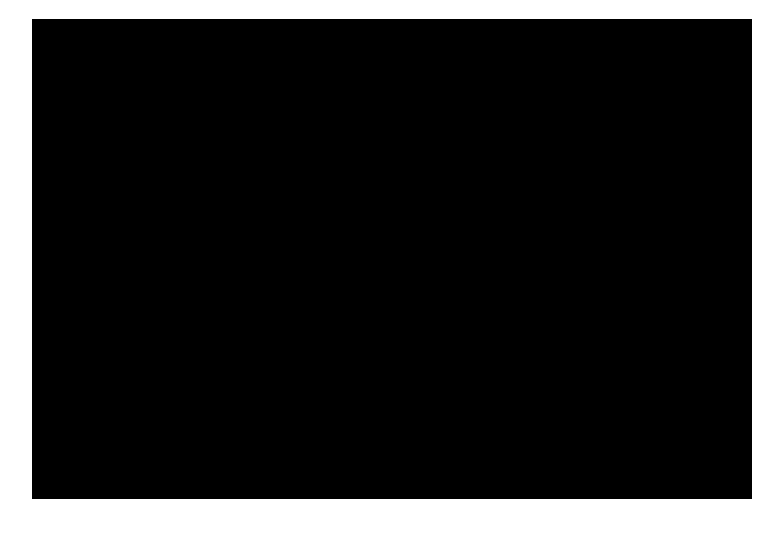
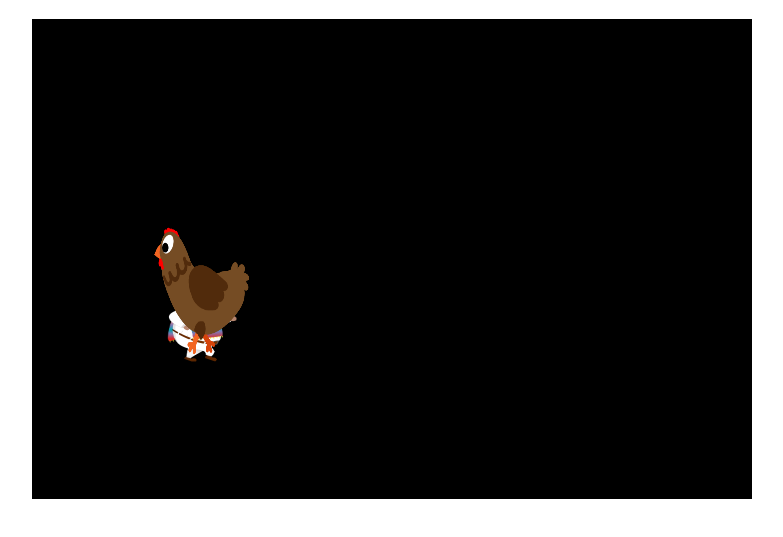
Before and after one commit to AnneEberhard/ElPolloLoco, a plain HTML site: page index.html in a window 1280 px wide. Shown: the part 69-606 px from the top of the page, without its empty margins (248-1031 px from the left). Drawn offline with Linux system fonts and the light colour scheme.

Commit message:
intergrating objects

```diff
--- a/index.html
+++ b/index.html
@@ -1,20 +1,18 @@
 <!DOCTYPE html>
 <html lang="en">
-<head>
-    <meta charset="UTF-8">
-    <meta name="viewport" content="width=device-width, initial-scale=1.0">
+  <head>
+    <meta charset="UTF-8" />
+    <meta name="viewport" content="width=device-width, initial-scale=1.0" />
     <title>El_Pollo_Loco</title>
-    <link rel="stylesheet" href="./style.css">
+    <link rel="stylesheet" href="./style.css" />
     <script src="./models/movable_object.class.js"></script>
     <script src="./models/character.class.js"></script>
     <script src="./models/chicken.class.js"></script>
     <script src="./models/world.class.js"></script>
     <script src="./js/game.js"></script>
-
-</head>
-<body onload="init()">
+  </head>
+  <body onload="init()">
     <h1>El pollo loco</h1>
-    <canvas id="canvas" width="720" height="480">
-    </canvas>
-</body>
+    <canvas id="canvas" width="720" height="480"> </canvas>
+  </body>
 </html>
--- a/js/game.js
+++ b/js/game.js
@@ -1,11 +1,10 @@
 let canvas;
-let ctx;
-let world = new World();
+let world;
 
 function init() {
-    canvas = document.getElementById('canvas');
-    ctx = canvas.getContext('2d');
+  canvas = document.getElementById("canvas");
+  world = new World(canvas);
 
-    console.log(world.character);
-    console.log(world.enemies);
+  console.log(world.character);
+  console.log(world.enemies);
 }
--- a/models/chicken.class.js
+++ b/models/chicken.class.js
@@ -1,4 +1,6 @@
 class Chicken extends MovableObject {
-
-
+  constructor() {
+    // wird immer aufgerufen, wenn die Klasse aufgerufen wird
+    super().loadImage("img/3_enemies_chicken/chicken_normal/1_walk/1_w.png"); //greift auf übergeordnete Klasse zu
+  }
 }
--- a/models/movable_object.class.js
+++ b/models/movable_object.class.js
@@ -1,13 +1,21 @@
 class MovableObject {
-    x;
-    y;
-    img;
+  //Superklasse für alle bewegten Objekte; n Klassen braucht man weder let noch function
+  x = 120;
+  y = 200;
+  img;
+  height = 150;
+  width = 100;
 
-    moveRight() {
-        console.log('moving right');
-    }
+  loadImage(path) {
+    this.img = new Image(); //JS für: this.img = document.getElementById('image') <image id='image'> kommt erst später in HTML
+    this.img.src = path;
+  }
 
-    moveLeft() {
-        console.log('moveLeft');
-    }
+  moveRight() {
+    console.log("moving right");
+  }
+
+  moveLeft() {
+    console.log("moveLeft");
+  }
 }
--- a/models/world.class.js
+++ b/models/world.class.js
@@ -1,12 +1,32 @@
 class World {
-   character = new Character();
+  character = new Character(); //verweist auf Klasse Character
   enemies = [
-        new Chicken(),
+    new Chicken(), // verweist auf Klasse Chicken
     new Chicken(),
     new Chicken(),
   ];
+  ctx;
+  canvas; //brauchen wir für das clearen, wird unten zugewiesen
+
+  constructor(canvas) {
+    this.ctx = canvas.getContext("2d");
+    this.canvas = canvas; //brauchen wir für das clearen
+    this.draw();
+  }
 
   draw() {
+    this.ctx.clearRect(0,0, this.canvas.width, this.canvas.height); //canvas ist wieder leer
 
+    this.ctx.drawImage(this.character.img,this.character.x,this.character.y,this.character.width,this.character.height);
+    this.enemies.forEach(enemy => {
+        this.ctx.drawImage(enemy.img,enemy.x,enemy.y,enemy.width,enemy.height);
+    })
+
+
+    //Draw() wird immer wieder aufgerufen, aber CAVE: canvas muss vorher gelöscht werden, sonst doppelt
+    let self = this;
+    requestAnimationFrame(function() {
+        self.draw();
+    });
   }
 }
```
Also changed, not shown: models/character.class.js (+7 -3 lines). Lines whose indentation alone changed are shown as unchanged.
